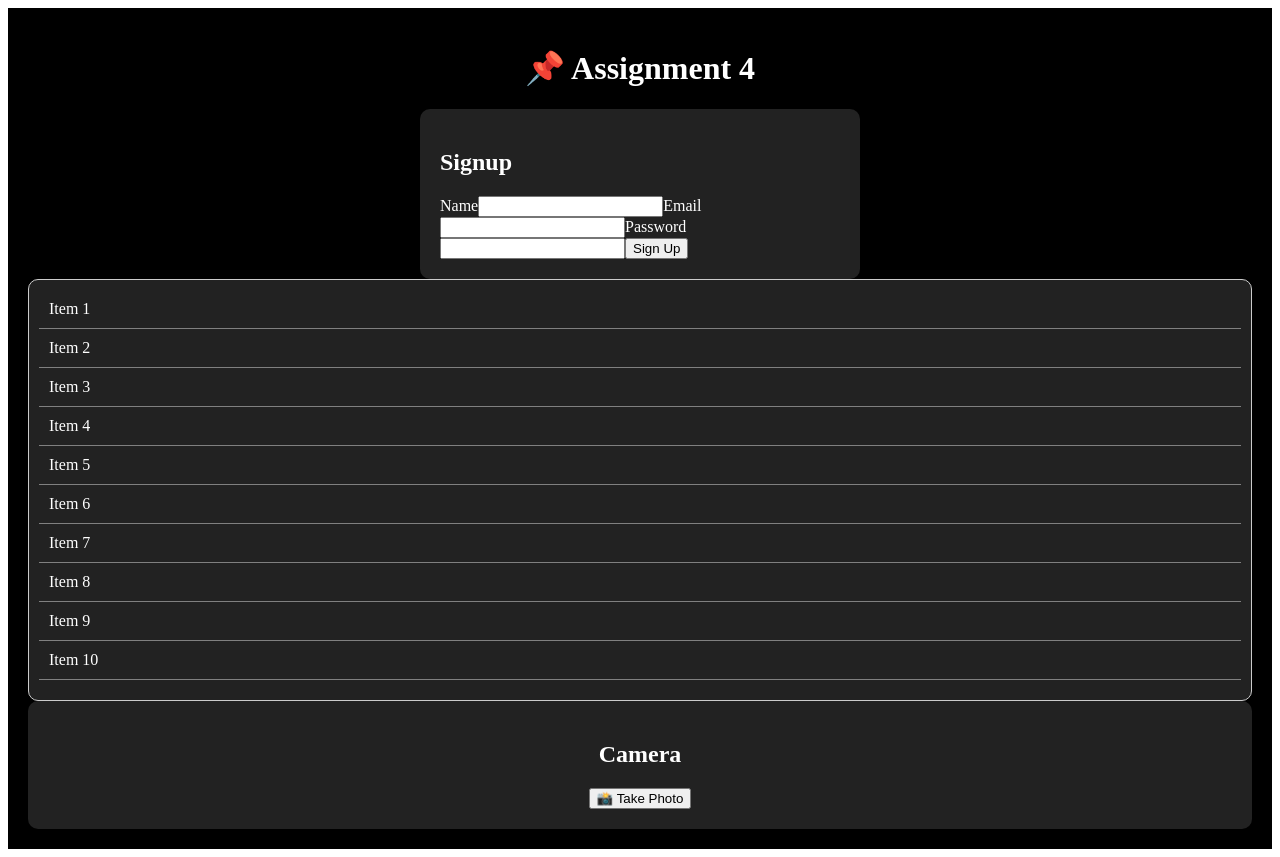
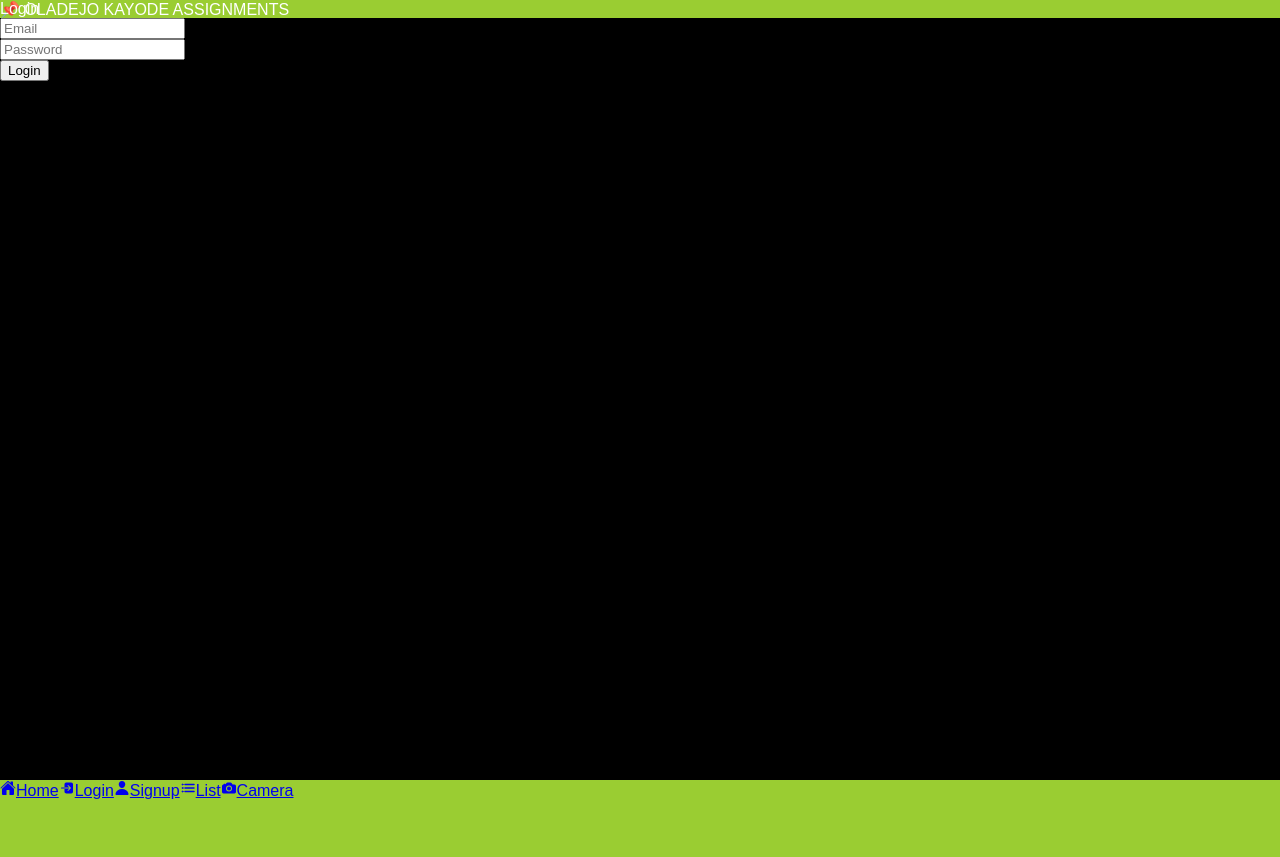
Before and after one commit to oladejokayode/myFirstApp, a React (Vite) app: page /login in a window 1280 px wide. After the commit the page ends 800 px from the top, so only its background shows below. Built offline with nearby package versions, Linux system fonts and the light colour scheme.

Commit message:
Updated backend

```diff
--- a/package.json
+++ b/package.json
@@ -13,6 +13,7 @@
     "lint": "eslint"
   },
   "dependencies": {
+    "@angular/forms": "^19.2.3",
     "@capacitor/app": "7.0.0",
     "@capacitor/camera": "^7.0.0",
     "@capacitor/core": "7.1.0",
@@ -21,11 +22,13 @@
     "@capacitor/keyboard": "7.0.0",
     "@capacitor/status-bar": "7.0.0",
     "@hookform/resolvers": "^4.1.3",
+    "@ionic/angular": "^8.5.1",
     "@ionic/react": "^8.0.0",
-    "@ionic/react-router": "^8.0.0",
+    "@ionic/react-router": "^8.5.1",
     "@types/react-router": "^5.1.20",
     "@types/react-router-dom": "^5.3.3",
     "express": "^4.21.2",
+    "firebase": "^11.5.0",
     "ionicons": "^7.0.0",
     "mongoose": "^8.13.0",
     "react": "^18.2.0",
--- a/src/App.tsx
+++ b/src/App.tsx
@@ -1,17 +1,81 @@
 import React from "react";
+import {
+  IonApp, IonRouterOutlet, IonTabs, IonTabBar, IonTabButton, IonLabel, IonIcon,
+  IonPage, IonContent, IonToolbar, IonTitle
+} from "@ionic/react";
+import { IonReactRouter } from "@ionic/react-router";
+import { Route, Redirect } from "react-router-dom";
+import { home, person, list, camera, logIn } from "ionicons/icons"; // Added home icon
+
 import SignupForm from "./nativedevice_features/SignupForms";
 import List from "./nativedevice_features/List";
 import CameraComponent from "./nativedevice_features/CameraComponent";
-import "@ionic/react/css/core.css";
+import LoginPage from "./login.page";
+
+import '@ionic/react/css/core.css';
+import "./theme/variables.css";
+
+// New Home Component
+const Home: React.FC = () => (
+  <IonPage>
+    <IonContent className="ion-padding">
+      <div className="center-container">
+        <h2>Welcome to My App</h2>
+        <p>Explore the features using the tabs below.</p>
+      </div>
+    </IonContent>
+  </IonPage>
+);
 
 const App: React.FC = () => {
   return (
-    <div style={{ background: "#000", minHeight: "100vh", color: "#fff", padding: "20px" }}>
-      <h1 style={{ textAlign: "center" }}>📌 Assignment 4</h1>
-      <SignupForm />
-      <List />
-      <CameraComponent />
-    </div>
+    <IonApp>
+      <IonReactRouter>
+        <IonPage>
+          <IonToolbar>
+            <IonTitle>📌 OLADEJO KAYODE ASSIGNMENTS</IonTitle>
+          </IonToolbar>
+
+          <IonTabs>
+            <IonRouterOutlet>
+              {/* Routes */}
+              <Route exact path="/home" component={Home} />
+              <Route exact path="/login" component={LoginPage} />
+              <Route exact path="/signup" component={SignupForm} />
+              <Route exact path="/list" component={List} />
+              <Route exact path="/camera" component={CameraComponent} />
+              <Route exact path="/">
+                <Redirect to="/home" /> {/* Home is now the default */}
+              </Route>
+            </IonRouterOutlet>
+
+            {/* Tab Navigation */}
+            <IonTabBar slot="bottom">
+              <IonTabButton tab="home" href="/home">
+                <IonIcon icon={home} />
+                <IonLabel>Home</IonLabel>
+              </IonTabButton>
+              <IonTabButton tab="login" href="/login">
+                <IonIcon icon={logIn} />
+                <IonLabel>Login</IonLabel>
+              </IonTabButton>
+              <IonTabButton tab="signup" href="/signup">
+                <IonIcon icon={person} />
+                <IonLabel>Signup</IonLabel>
+              </IonTabButton>
+              <IonTabButton tab="list" href="/list">
+                <IonIcon icon={list} />
+                <IonLabel>List</IonLabel>
+              </IonTabButton>
+              <IonTabButton tab="camera" href="/camera">
+                <IonIcon icon={camera} />
+                <IonLabel>Camera</IonLabel>
+              </IonTabButton>
+            </IonTabBar>
+          </IonTabs>
+        </IonPage>
+      </IonReactRouter>
+    </IonApp>
   );
 };
 
--- /dev/null
+++ b/src/auth.service.ts
@@ -0,0 +1,15 @@
+import { getAuth, signInWithEmailAndPassword } from "firebase/auth";
+import { firebaseApp } from "./firebaseConfig"; // Import Firebase app
+
+const auth = getAuth(firebaseApp);
+
+export async function login(email: string, password: string) {
+  try {
+    const userCredential = await signInWithEmailAndPassword(auth, email, password);
+    console.log("Logged in:", userCredential.user);
+    return userCredential.user;
+  } catch (error) {
+    console.error("Login failed:", error);
+    throw error;
+  }
+}
--- /dev/null
+++ b/src/firebaseConfig.ts
@@ -0,0 +1,13 @@
+import { initializeApp } from "firebase/app";
+
+const firebaseConfig = {
+  apiKey: "YOUR_API_KEY",
+  authDomain: "YOUR_AUTH_DOMAIN",
+  projectId: "YOUR_PROJECT_ID",
+  storageBucket: "YOUR_STORAGE_BUCKET",
+  messagingSenderId: "YOUR_MESSAGING_SENDER_ID",
+  appId: "YOUR_APP_ID"
+};
+
+// Initialize Firebase
+export const firebaseApp = initializeApp(firebaseConfig);
--- /dev/null
+++ b/src/login.page.tsx
@@ -0,0 +1,43 @@
+import React, { useState } from "react";
+import { IonPage, IonHeader, IonToolbar, IonTitle, IonContent, IonInput, IonButton } from "@ionic/react";
+import { login } from "./auth.service"; // Import Firebase auth function
+
+const LoginPage: React.FC = () => {
+  const [email, setEmail] = useState("");
+  const [password, setPassword] = useState("");
+
+  const handleLogin = async () => {
+    try {
+      const user = await login(email, password);
+      console.log("User logged in:", user);
+    } catch (error) {
+      console.error("Login error:", error);
+    }
+  };
+
+  return (
+    <IonPage>
+      <IonHeader>
+        <IonToolbar>
+          <IonTitle>Login</IonTitle>
+        </IonToolbar>
+      </IonHeader>
+      <IonContent className="ion-padding">
+        <IonInput
+          placeholder="Email"
+          value={email}
+          onIonChange={(e) => setEmail(e.detail.value!)}
+        />
+        <IonInput
+          type="password"
+          placeholder="Password"
+          value={password}
+          onIonChange={(e) => setPassword(e.detail.value!)}
+        />
+        <IonButton expand="full" onClick={handleLogin}>Login</IonButton>
+      </IonContent>
+    </IonPage>
+  );
+};
+
+export default LoginPage;
--- a/src/theme/variables.css
+++ b/src/theme/variables.css
@@ -6,7 +6,7 @@
 
   /* Apply background globally */
   body {
-    background-color: black !important;
+    background-color: yellowgreen !important;
     color: white !important;
     font-family: 'Arial', sans-serif;
     margin: 0;
@@ -25,7 +25,7 @@
 
   /* Style the IonToolbar */
   ion-toolbar {
-    --background: #222; /* Darker shade */
+    --background: #222222; /* Darker shade */
     --color: white;
   }
 
```
Also changed, not shown: 1 other file (tests, documents, lock files or other folders).
